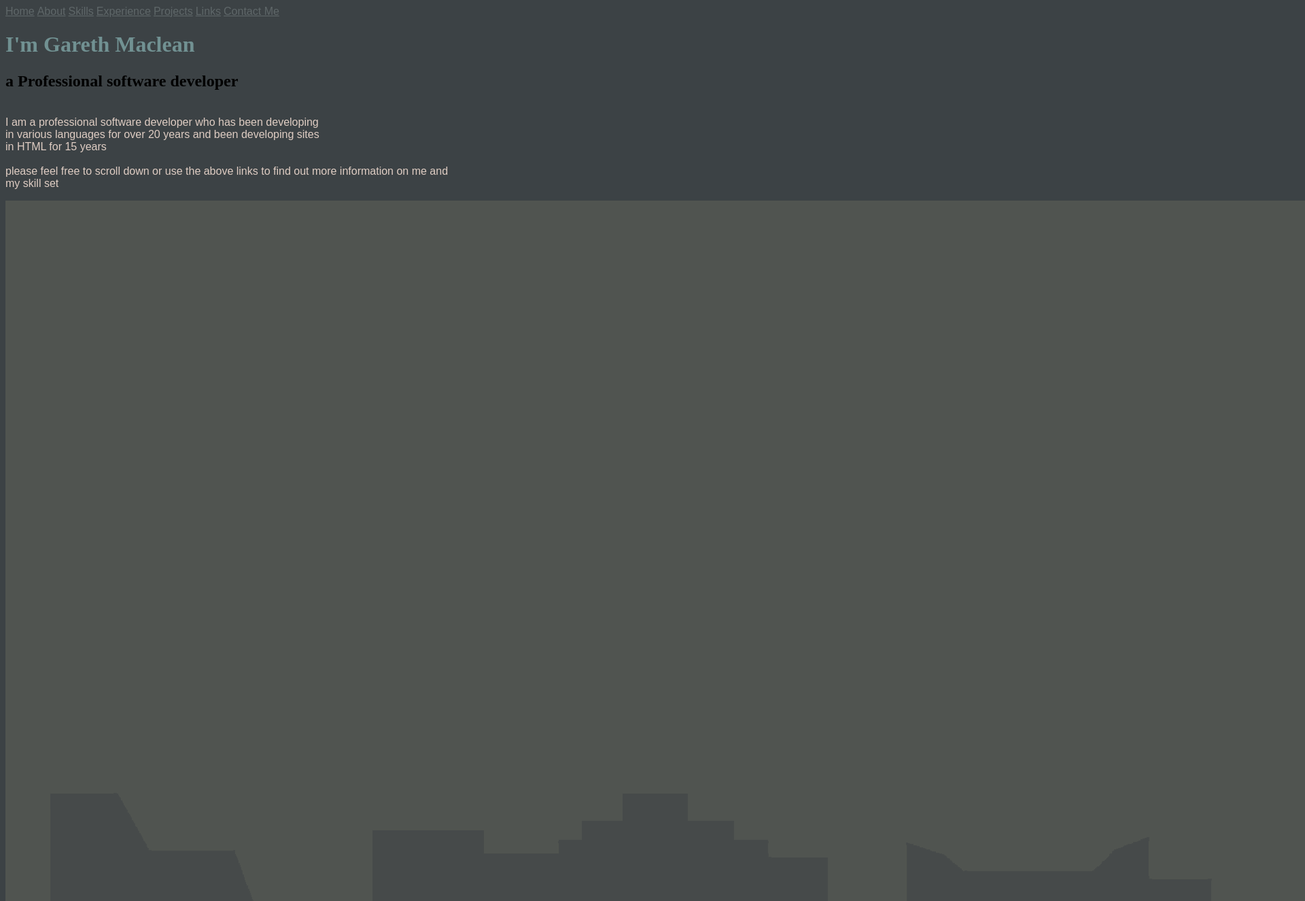
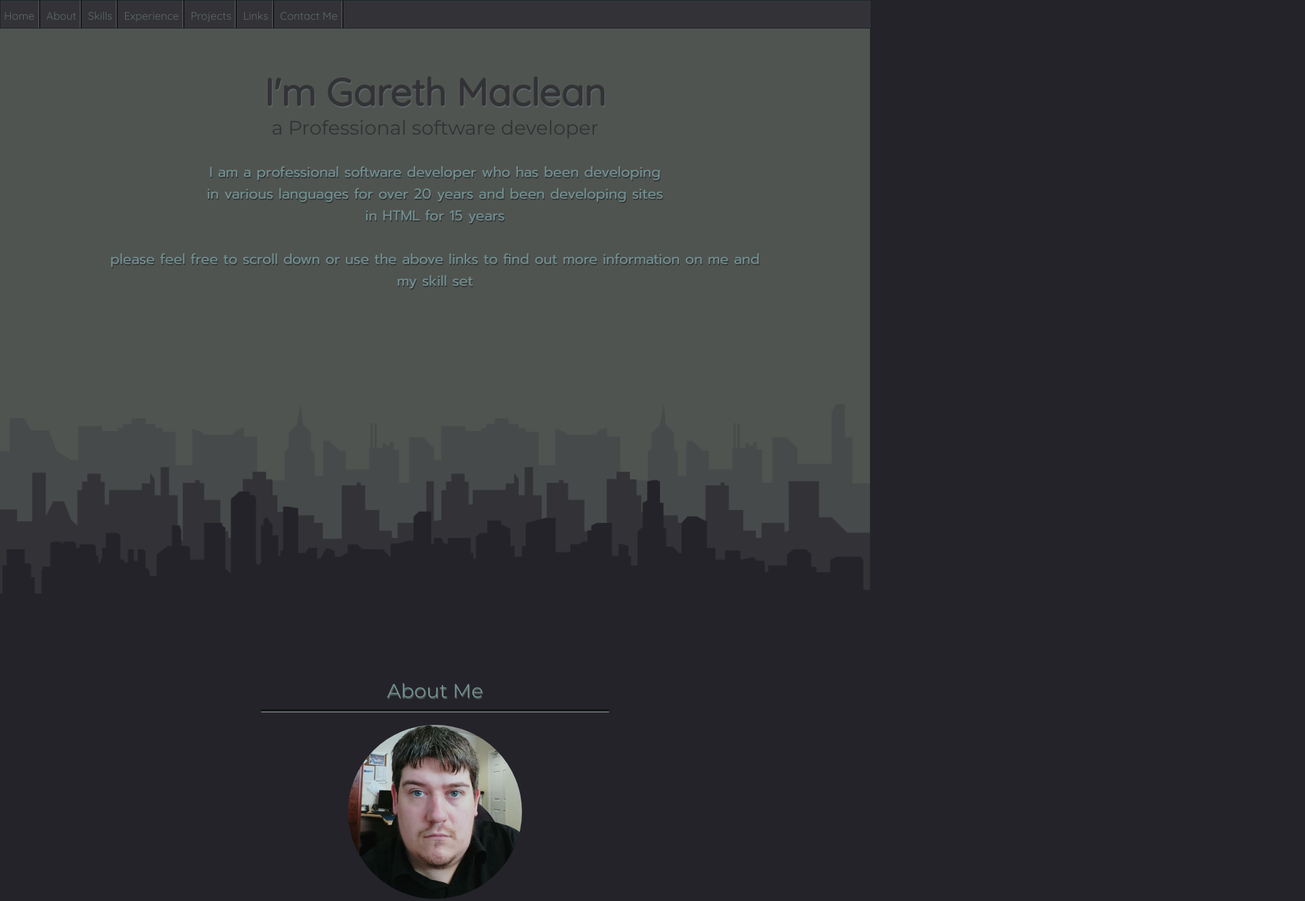
Before and after one commit to MoltenSteelStudio/GarethMaclean, a plain HTML site: page index.html in a window 1280 px wide. Shown: the top 1325 px of the page at 68% size, 1920 px wide, since content can reach past the window. Drawn offline with Linux system fonts and the light colour scheme.

Commit message:
Add files via upload

```diff
--- a/css/styles.css
+++ b/css/styles.css
@@ -1,78 +1,65 @@
-/* ------------------------------------------------------- */
-/* ------------------ Tag Based Styling ------------------ */
-/* ------------------------------------------------------- */
+/*
+colour scheme:
 
-  /* Body Styles */
+Background:        #242329
+Secondary Colour:  #333337
+
+Text Colour:       #5f6769
+Text Colour:       #464a4a
+forground colour:  #505450
+
+light text colour: #719192
+each rem = 16px
+
+*/
 body
 {
-    background-color: #3c4245;
+  font-family: 'Montserrat', sans-serif;
+  color: #333337;
+  margin: 0px;
+  background-color: #242329;
+}
+h1
+{
+  font-family: 'Quicksand', sans-serif;
+  text-shadow: 1px 2px #5f6769;
+
+  font-size: 3.5rem;
+  text-align: center;
+  margin: 0px;
+  padding: 0px;
+}
+h2
+{
+  font-size: 1.8rem;
+  font-weight: normal;
+}
+p
+{
+
+  margin: 0px;
+  padding: 0px;
 }
 
-  /* Horizontal Rule style */
 hr
 {
   border-color: #5f6769;
   border-style: none;
-    border-top-style: dotted;
-    height: 1px;
+  border-top-style: groove;
+  height: 10px;
   border-width: 5px;
-    width: 90%;
+  width: 40%;
 }
-
-  p
+a:link
 {
-    font-family: sans-serif;
-    color: #dfcdc3;
+  font-family: 'Quicksand', sans-serif;
+  color: #5f6769;
+  text-decoration: none;
 }
-
-  /* Header styles */
-  h1
-  {
-    color: #719192;
-  }
-
-  h3
-  {
-    color: #709090;
-  }
-
-  /* List Item styles */
-  li
-  {
-    font-family: sans-serif;
-    color: #dfcdc3;
-  }
-
-  /* hyperlink styles */
-  a
-  {
-    font-family: sans-serif;
-    color: #5f6769;
-  }
-
-  a:hover
-  {
-    font-style: oblique;
-    font-family: sans-serif;
-    color: #4a5150;
-  }
-
-  /* Table Data styles*/
-  th
-  {
-    font-family: sans-serif;
-    color: #719192;
-  }
-
-  td
-  {
-    font-family: sans-serif;
-    color: #dfcdc3;
-  }
-
 /* Form Styles */
 textarea
 {
+  font-family: 'Quicksand', sans-serif;
   border-style: groove;
   border-width: 1px;
   border-color: #4a5150;
@@ -82,7 +69,7 @@
 input
 {
   font-size: 16px;
-    font-family: sans-serif;
+  font-family: 'Quicksand', sans-serif;
   color: #dfcdc3;
   border-style: groove;
   border-width: 1px;
@@ -92,22 +79,145 @@
 
 label
 {
-    font-family: sans-serif;
+  font-family: 'Quicksand', sans-serif;
   color: #dfcdc3;
 }
+/* --------------------- Nav-Bar Classes--------------------- */
+.nav-bar
+{
+  position: fixed;
+  width:100%;
+  height:40px;
 
-/* --------------------------------------------------------- */
-/* ------------------ class Based Styling ------------------ */
-/* --------------------------------------------------------- */
+  border-style:groove;
+  border-width: 1px;
+  border-height: 1px;
+  border-color:  #1b262c;
+  background-color:#333337;
+}
+.nav-element
+{
+  font-family: 'Montserrat', sans-serif;
+  display: inline-block;
+  color: #5f6769;
+  border-color:#464a4a;
+  border-right-style:ridge;
+  padding-top:12px;
+  padding-left: 5px;
+  padding-right: 5px;
+  height: 28px;
+}
+.nav-element:hover
+{
+  display: inline-block;
+  background-color: #505450;
+  color: #bbe1fa;
+  border-right-style:ridge;
+  padding-top:12px;
+  padding-left: 5px;
+  padding-right: 5px;
+  height: 28px;
+}
 
-/* use classes for specific changes and define them with a .(period) */
+/* ---------- Main Web-page Panels ----------*/
 
+.top-container
+{
+/*display: inline-block;*/
+padding-top: 100px;
+width: 100%;
+top:50px;
+background-color: #505450;
+}
+
+.middle-container
+{
+background-color: #242329;
+}
+
+.bottom-container
+{
+background-color: #242329;
+}
+
+/* ---------- Background image Classes ----------*/
+.bg-image
+{
+  width: 100%;
+}
+.bg-container
+{
+  width: 100%;
+  left: 0px;
+  top: 0px;
+}
+
+/* ------------ Styling Classes ------------- */
+.styling-light
+{
+  font-family: 'Exo 2', sans-serif;
+  color: #719192;
+  margin: 0px;
+}
+
+.styling.dark
+{
+  font-family: 'Montserrat', sans-serif;
+  color: #333337;
+  margin: 0px;
+
+}
+
+.styling-light-centered
+{
+  font-family: 'Exo 2', sans-serif;
+  text-align: center;
+  color: #719192;
+  margin: 0px;
+
+}
+
+.styling-dark-centered
+{
+  font-family: 'Montserrat', sans-serif;
+  text-align: center;
+  color: #333337;
+  margin: 0px;
+
+}
+.styling-light-centered-shadow
+{
+font-family: 'Prompt', sans-serif;
+  text-shadow: 1px 2px #333337;
+  font-size: 1.30rem;
+  text-align: center;
+  color: #719192;
+  margin: 0px;
+}
+
+.styling-light-shadow
+{
+    text-shadow: 1px 2px #505450;
+    text-align: center;
+    color: #719192;
+    margin: 10px;
+}
+
+/* ---------- Image Styling ----------*/
 .img-Circular
 {
 border-radius: 50%;
 }
-
-.p-centered
+.img-Circular-center
 {
-  text-align: center;
+width:20%;
+margin:auto 40% Auto 40%;
+align-self: center;
+border-radius: 50%;
 }
+/* ---------- Form Styling Classes ---------- */
+.form-data
+{
+  width: 50%;
+  margin:auto 25% Auto 25%;
+}
```
Lines whose indentation alone changed are shown as unchanged.
